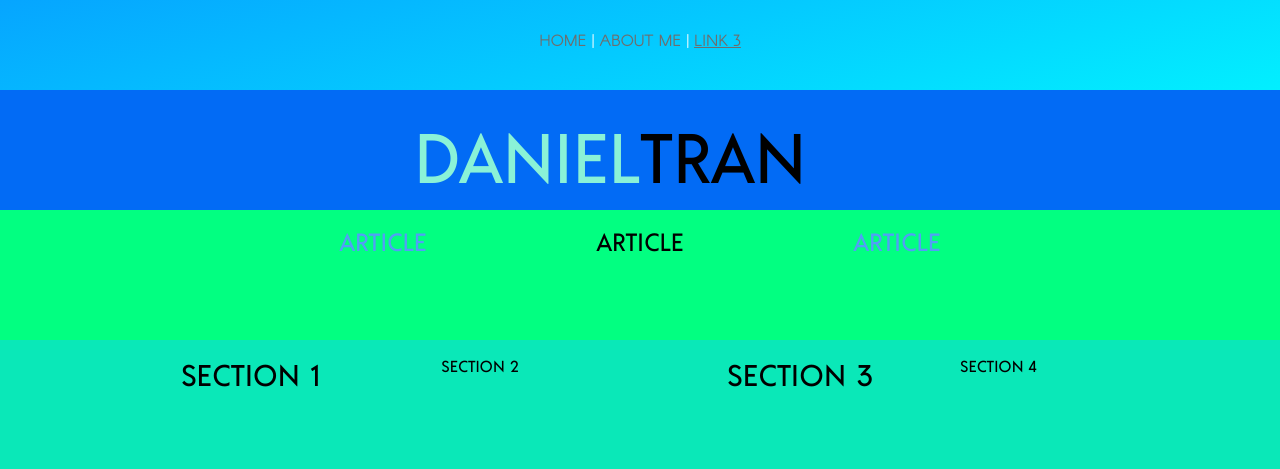
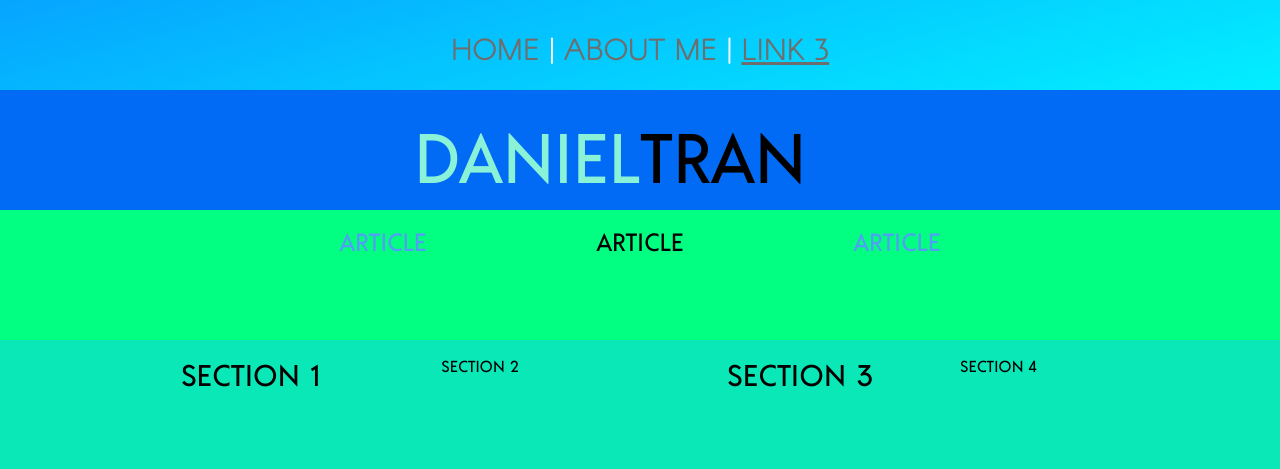
Before and after one commit to trandaniel/cps630labs, a PHP site: page /lab1/tech.html in a window 1280 px wide. Shown: the top 469 px of the page. Run offline with PHP 8.4, Linux system fonts and the light colour scheme.

Commit message:
Bug fixes for responsive design

```diff
--- a/lab1/assets/style/style.css
+++ b/lab1/assets/style/style.css
@@ -190,9 +190,13 @@
     width: 50% ;
   }
 
+  nav {
+    font-size: 30px ;
+  }
+
 }
 
-@media only screen and (min-device-width: 800px) and (min-width: 600px){
+@media only screen and (min-device-width: 800px) and (min-width: 800px){
   .head1, .head2 {
     width: 50% ;
     padding-top: 20px ;
@@ -243,7 +247,7 @@
 
 }
 
-@media only screen and (min-width: 1000px) and (min-width: 600px){
+@media only screen and (min-width: 1000px) and (min-width: 1000px){
   .sec2-5, .sec2-6, .sec2-7, .sec2-8, .sec2-9, .sec2-10 {
     width: 16.66% ;
   }
@@ -252,7 +256,7 @@
   }
 }
 
-@media only screen and (min-width: 1300px) and (min-width: 600px){
+@media only screen and (min-width: 1300px) and (min-width: 1300px){
   .sec2-1, .sec2-2, .sec2-3, .sec2-4, .sec2-5, .sec2-6, .sec2-7, .sec2-8, .sec2-9, .sec2-10 {
     width: 10% ;
   }
```
